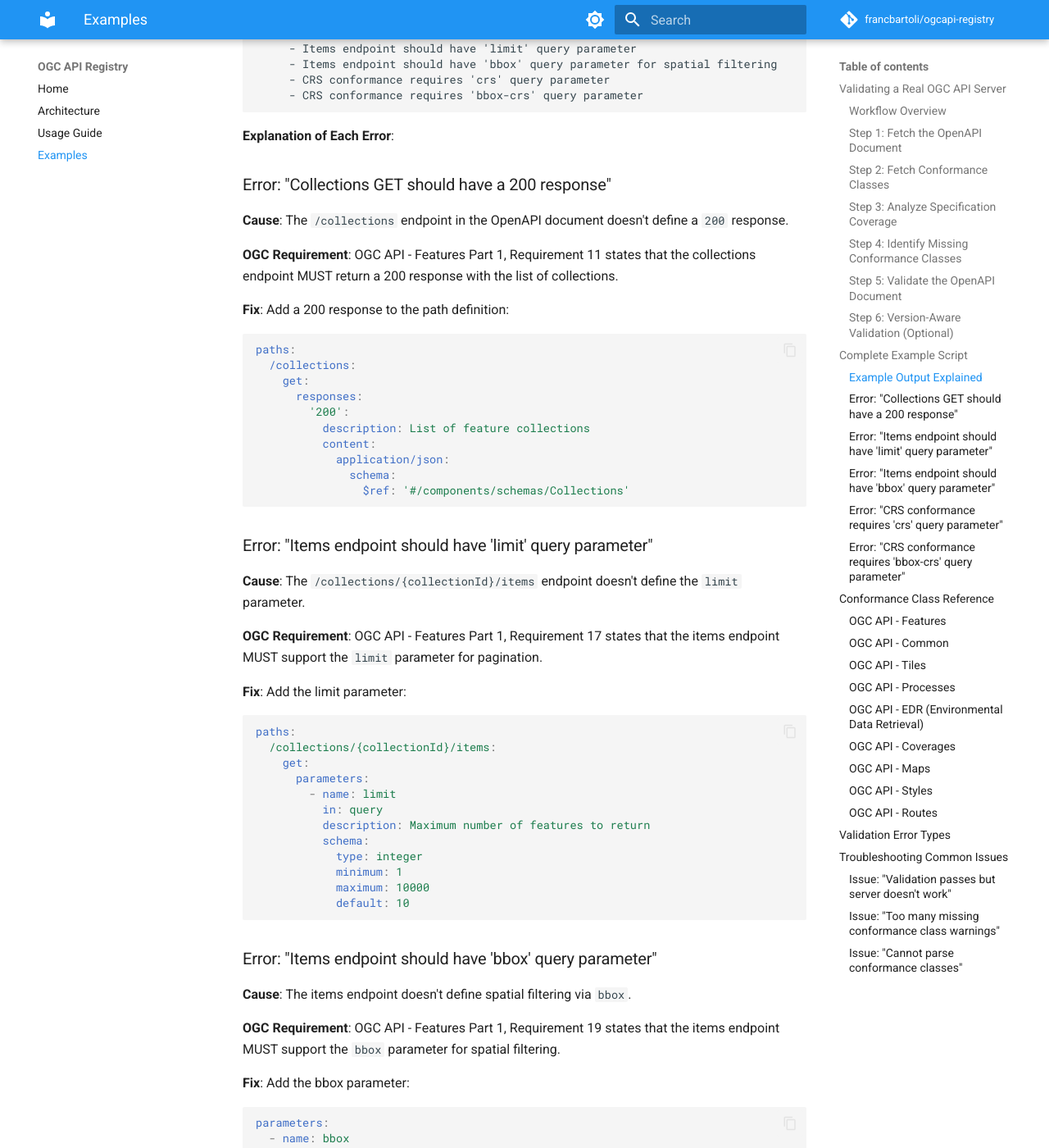
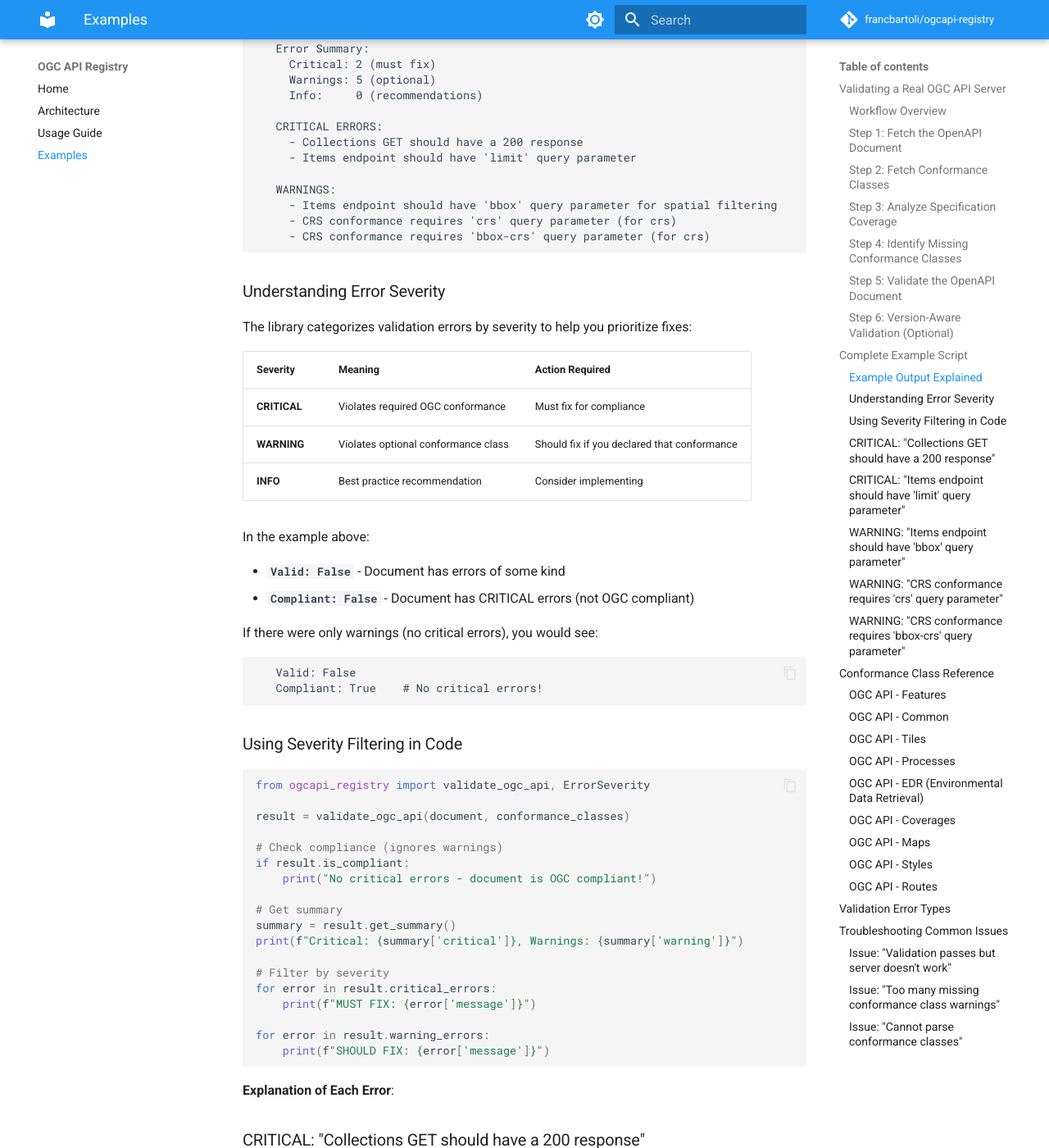
Before and after one commit to francbartoli/ogcapi-registry, an MkDocs documentation site: the page built from docs/examples.md, in a window 1280 px wide and 1400 px high, scrolled down 5922 px. Shown: the whole window at 82% size. Built offline with MkDocs 1.6.1 and Material for MkDocs 9.7.7, drawn with Linux system fonts in a browser that asks for light colours; comment, search, counter and statistics services are not loaded; some of the changed text lies outside the part shown.

Commit message:
docs: Update examples with error severity classification
Update example script and documentation to use the new severity feature:

- validate_ogc_api_server.py:
  - Import ErrorSeverity
  - Add is_compliant and summary to validation report
  - Display errors grouped by severity (CRITICAL, WARNING, INFO)
  - Show compliance status (valid/compliant/non-compliant)

- examples.md:
  - Update validation result output to show severity summary
  - Add "Understanding Error Severity" section with table
  - Add "Using Severity Filtering in Code" example
  - Update each error explanation with severity level
  - Explain why some errors are warnings (optional conformance)

````diff
--- a/docs/examples.md
+++ b/docs/examples.md
@@ -259,17 +259,72 @@ These are **optional** conformance classes, so their absence is not an error.
 ```
 5. Validation Result:
    Valid: False
-   Errors:
+   Compliant: False
+
+   Error Summary:
+     Critical: 2 (must fix)
+     Warnings: 5 (optional)
+     Info:     0 (recommendations)
+
+   CRITICAL ERRORS:
      - Collections GET should have a 200 response
      - Items endpoint should have 'limit' query parameter
+
+   WARNINGS:
      - Items endpoint should have 'bbox' query parameter for spatial filtering
-     - CRS conformance requires 'crs' query parameter
-     - CRS conformance requires 'bbox-crs' query parameter
+     - CRS conformance requires 'crs' query parameter (for crs)
+     - CRS conformance requires 'bbox-crs' query parameter (for crs)
+```
+
+### Understanding Error Severity
+
+The library categorizes validation errors by severity to help you prioritize fixes:
+
+| Severity | Meaning | Action Required |
+|----------|---------|-----------------|
+| **CRITICAL** | Violates required OGC conformance | Must fix for compliance |
+| **WARNING** | Violates optional conformance class | Should fix if you declared that conformance |
+| **INFO** | Best practice recommendation | Consider implementing |
+
+In the example above:
+
+- **`Valid: False`** - Document has errors of some kind
+- **`Compliant: False`** - Document has CRITICAL errors (not OGC compliant)
+
+If there were only warnings (no critical errors), you would see:
+```
+   Valid: False
+   Compliant: True    # No critical errors!
+```
+
+### Using Severity Filtering in Code
+
+```python
+from ogcapi_registry import validate_ogc_api, ErrorSeverity
+
+result = validate_ogc_api(document, conformance_classes)
+
+# Check compliance (ignores warnings)
+if result.is_compliant:
+    print("No critical errors - document is OGC compliant!")
+
+# Get summary
+summary = result.get_summary()
+print(f"Critical: {summary['critical']}, Warnings: {summary['warning']}")
+
+# Filter by severity
+for error in result.critical_errors:
+    print(f"MUST FIX: {error['message']}")
+
+for error in result.warning_errors:
+    print(f"SHOULD FIX: {error['message']}")
 ```
 
 **Explanation of Each Error**:
 
-### Error: "Collections GET should have a 200 response"
+### CRITICAL: "Collections GET should have a 200 response"
+
+**Severity**: CRITICAL (required for OGC compliance)
 
 **Cause**: The `/collections` endpoint in the OpenAPI document doesn't define a `200` response.
 
@@ -289,7 +344,9 @@ paths:
                 $ref: '#/components/schemas/Collections'
 ```
 
-### Error: "Items endpoint should have 'limit' query parameter"
+### CRITICAL: "Items endpoint should have 'limit' query parameter"
+
+**Severity**: CRITICAL (required for OGC compliance)
 
 **Cause**: The `/collections/{collectionId}/items` endpoint doesn't define the `limit` parameter.
 
@@ -311,11 +368,13 @@ paths:
             default: 10
 ```
 
-### Error: "Items endpoint should have 'bbox' query parameter"
+### WARNING: "Items endpoint should have 'bbox' query parameter"
+
+**Severity**: WARNING (recommended, but not strictly required for minimal compliance)
 
 **Cause**: The items endpoint doesn't define spatial filtering via `bbox`.
 
-**OGC Requirement**: OGC API - Features Part 1, Requirement 19 states that the items endpoint MUST support the `bbox` parameter for spatial filtering.
+**OGC Requirement**: OGC API - Features Part 1, Requirement 19 states that the items endpoint SHOULD support the `bbox` parameter for spatial filtering. While technically required by the specification, some minimal implementations may omit it.
 
 **Fix**: Add the bbox parameter:
 ```yaml
@@ -333,11 +392,15 @@ parameters:
       maxItems: 6
 ```
 
-### Error: "CRS conformance requires 'crs' query parameter"
+### WARNING: "CRS conformance requires 'crs' query parameter"
+
+**Severity**: WARNING (only required if you declared CRS conformance)
 
 **Cause**: The server declares CRS conformance (Features Part 2) but the items endpoint doesn't include the `crs` parameter.
 
 **OGC Requirement**: OGC API - Features Part 2, Requirement 4 states that when CRS conformance is declared, the `crs` parameter MUST be available.
+
+**Why WARNING**: CRS is an **optional** conformance class. If you don't need CRS support, remove it from your `/conformance` response instead of adding the parameter.
 
 **Fix**: Add the crs parameter:
 ```yaml
@@ -350,11 +413,15 @@ parameters:
       format: uri
 ```
 
-### Error: "CRS conformance requires 'bbox-crs' query parameter"
+### WARNING: "CRS conformance requires 'bbox-crs' query parameter"
+
+**Severity**: WARNING (only required if you declared CRS conformance)
 
 **Cause**: When CRS conformance is declared, `bbox-crs` must be available to specify the CRS of the bbox parameter.
 
 **OGC Requirement**: OGC API - Features Part 2, Requirement 5.
+
+**Why WARNING**: Same as above - CRS is an optional conformance class.
 
 **Fix**: Add the bbox-crs parameter:
 ```yaml
````
Also changed, not shown: 1 other file.
